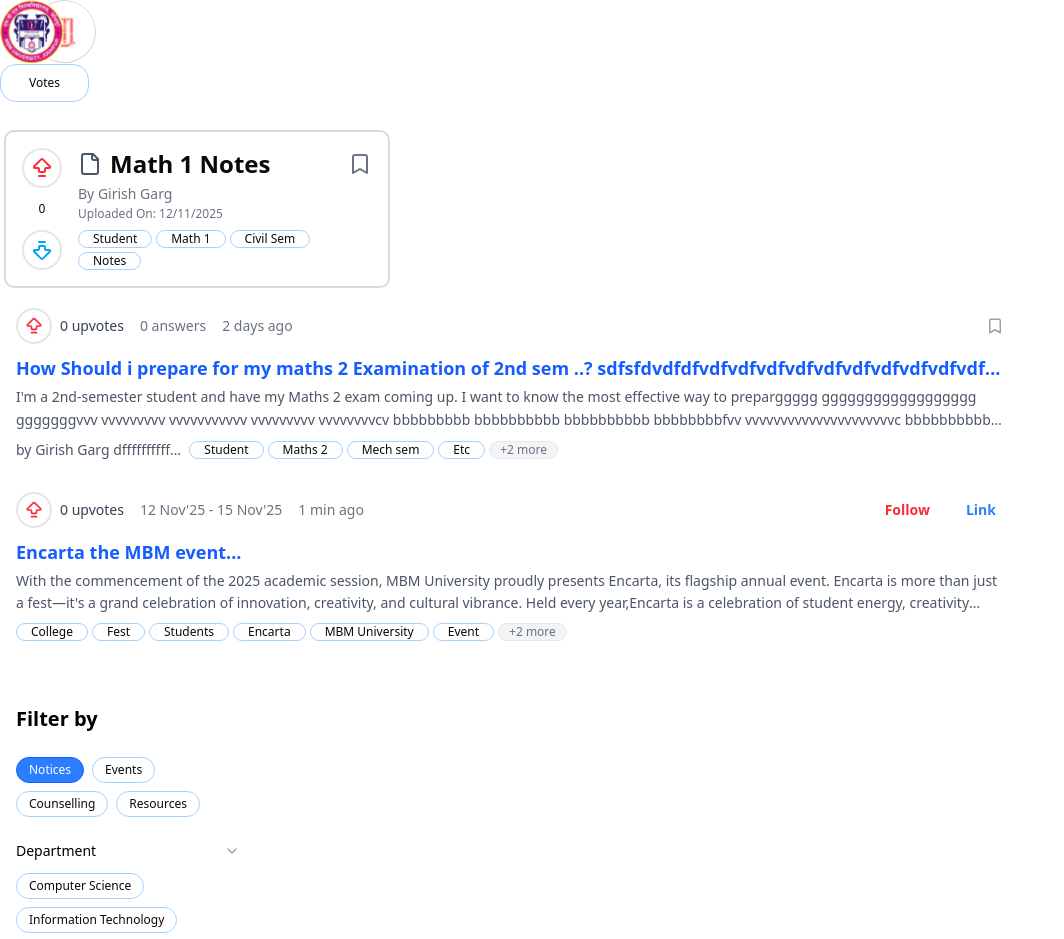
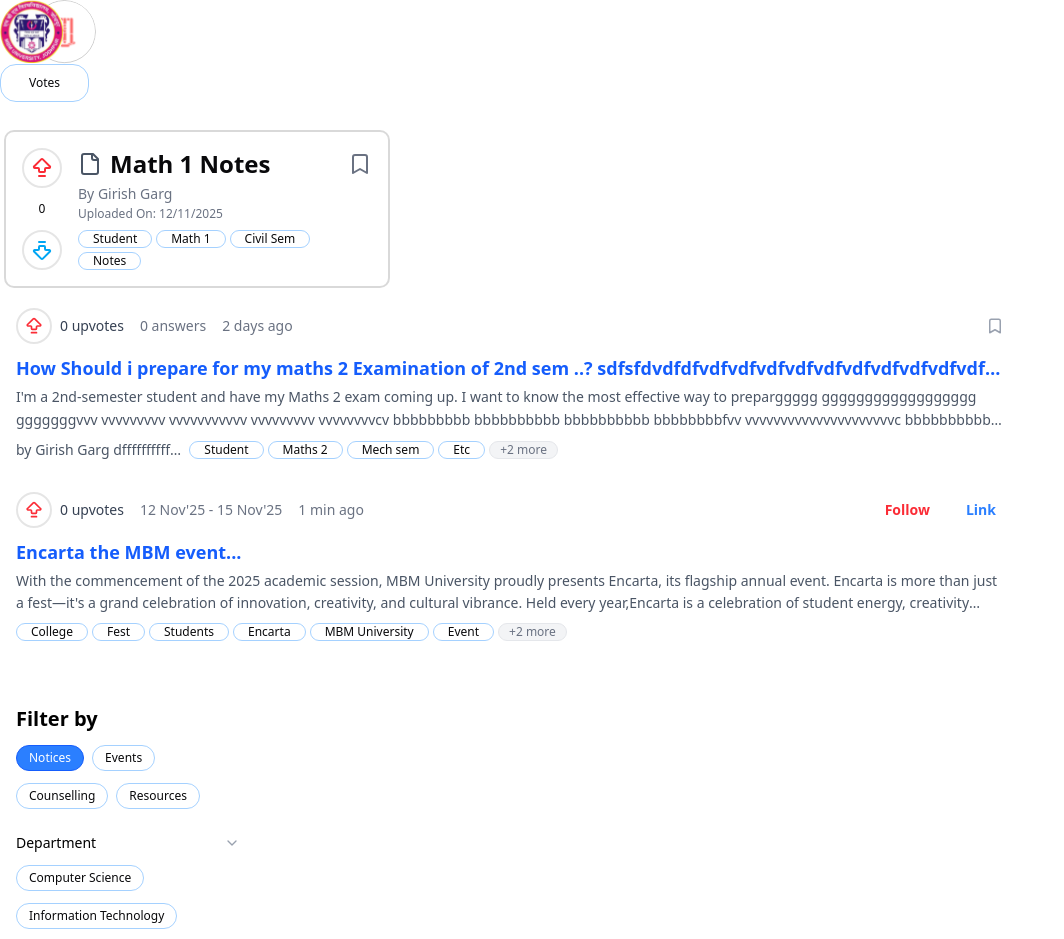
Before and after one commit to Girish-Garg/Mentor-Hub, a React (Vite) app: page / in a window 1280 px wide. Shown: the top 939 px of the page, without its empty margins (0-1064 px from the left). Built offline with nearby package versions, Linux system fonts and the light colour scheme.

Commit message:
Minor sidebar fix

```diff
--- a/components/custom/sidebar.jsx
+++ b/components/custom/sidebar.jsx
@@ -300,7 +300,7 @@ function Sidebar({
  */
 function SidebarHeader({ title }) {
   return (
-    <div className="mb-6">
+    <div className="mb-3">
       <h2
         className="text-xl font-semibold"
         style={{ color: '#000000' }}
@@ -348,7 +348,7 @@ function FilterSection({
         />
       )}
 
-      <div className={`flex flex-wrap gap-2 ${isTagsSection ? 'max-h-32 overflow-y-auto' : ''}`}>
+      <div className={`flex flex-wrap gap-x-2 gap-y-3 ${isTagsSection ? 'max-h-32 overflow-y-auto' : ''}`}>
         {visibleItems.map(item => (
           <FilterBadge
             key={item.id}
--- a/src/App.jsx
+++ b/src/App.jsx
@@ -163,8 +163,7 @@ function App() {
         finalDate="15/11/2025"
         tags={["College", "Fest", "Students", "Encarta", "MBM University", "Event", "2025", "Jaipur"]}
       />
-      <div
-        className="custom-scrollbar bg-white flex flex-col w-64 py-6 px-0 max-h-screen overflow-y-auto overflow-x-hidden">
+      <div className="custom-scrollbar bg-white flex flex-col w-64 py-6 px-0 max-h-screen overflow-y-auto overflow-x-hidden">
         <Sidebar
           filterConfig={tempFilterConfig}
           onFilterChange={handleFilterChange}
```
